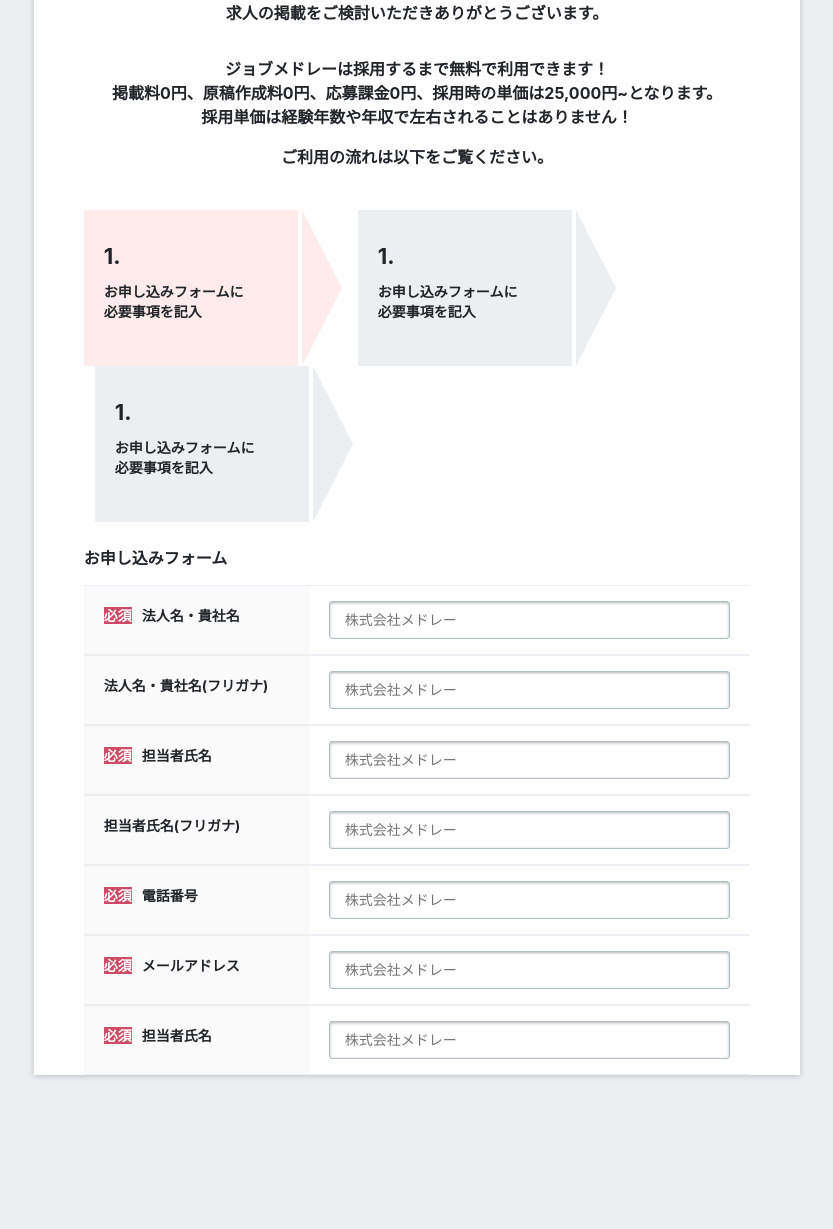
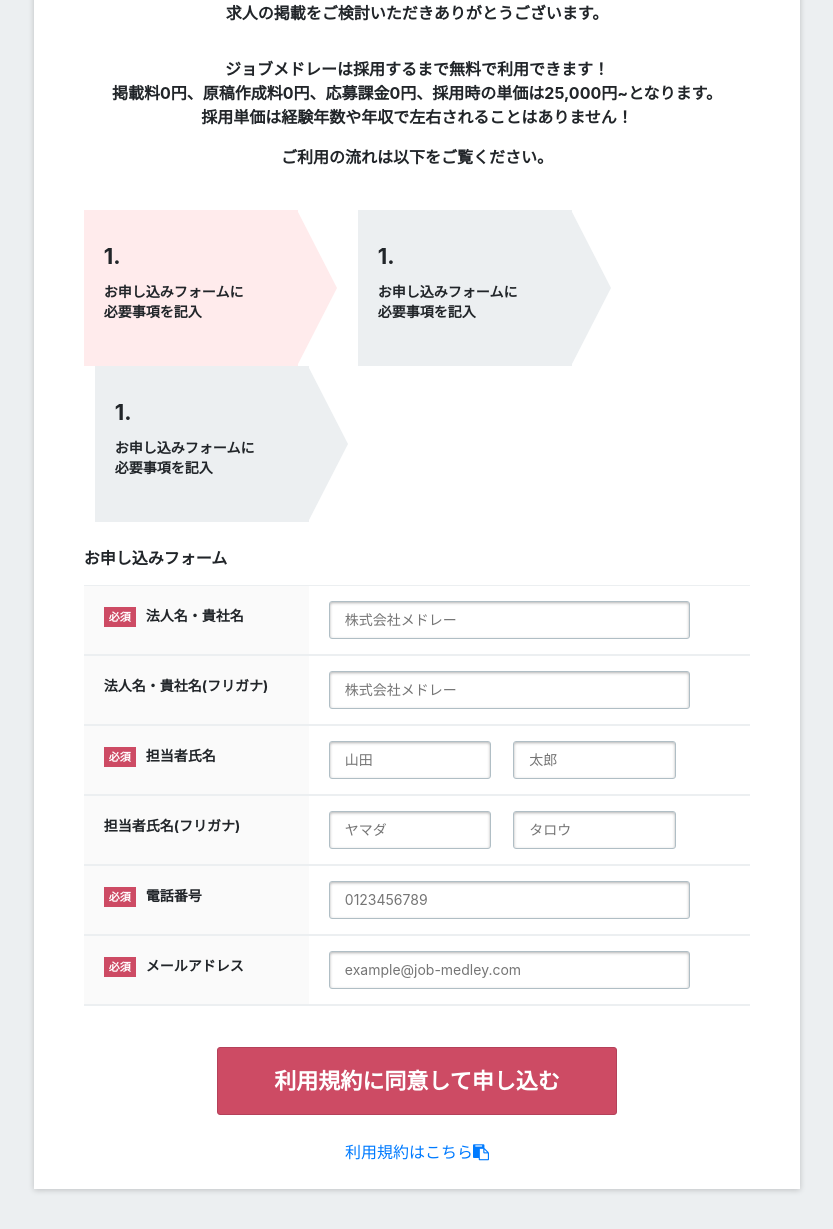
Before and after one commit to seasoftmayzinmarwin/seasoft-mayzin, a PHP site: page /register in a window 1280 px wide. Shown: the part 179-1408 px from the top of the page, without its empty margins (223-1056 px from the left). Before the commit the page ends 1257 px from the top, so only its background shows below. Run offline with PHP 8.4, Linux system fonts and the light colour scheme.

Commit message:
Add Register Page

```diff
--- a/css/style.css
+++ b/css/style.css
@@ -1092,7 +1092,7 @@ iframe
     margin: 0 auto !important;
 }
 .space-pd-20{
-  padding: 20px;
+  padding: 20px !important;;
 }
 .card-font-grey{
    color: #879195;
@@ -1316,6 +1316,7 @@ iframe
   background-color: #ffebec !important;
 }
 .card-flowchart-content{
+    width: 214px;
     background-color: #eceff1;
     display: inline-block;
     height: 156px;
@@ -1323,7 +1324,7 @@ iframe
     padding-top: 30px;
     text-align: left;
     vertical-align: top;
-    width: 214px;
+
 }
 .card-flowchart-head {
     font-size: 22px;
@@ -1337,8 +1338,10 @@ iframe
     line-height: 1.42857;
 }
 .card-flowchart-arrow{
+    position: relative;
     width: 0;
     height: 0;
+    left: -2%;
     border-bottom: 78px solid rgba(0,0,0,0);
     border-left: 40px solid #eceff1;
     border-top: 78px solid rgba(0,0,0,0);
@@ -1399,12 +1402,16 @@ iframe
 .definition-label-red {
     background-color: #cd4b64;
     color: #fff;
+    font-size: 11px;
+    line-height: 1;
+    padding: 3px 5px;
 }
+
 .definition-head-item-left{
       padding: 0 0 0 10px;
 }
 .definition-text-field{
-  width:100%;
+    width: 90%;
    -webkit-box-shadow: 0 1px 3px 0 rgba(0,0,0,.3) inset;
     background-color: #fff;
     border: 1px solid #b0bec5;
@@ -1417,3 +1424,23 @@ iframe
     line-height: normal;
     padding: 0 15px;
 }
+.definition-input-left,.definition-input-right{
+  display: inline-block;
+  width:45%;
+}
+.card-input-br-btm{
+  border-bottom: 1px solid #eceff1;
+}
+.register-btn-group{
+  width:60%;
+  margin:0 auto;
+}
+.register-btn{
+  width:100%;
+  background-color: #cd4b64;
+  background-image: none;
+  border: 1px solid #b4415a;
+  color: #fff;
+  font-size: 22px;
+  line-height: 1.18182;
+}
--- a/register.php
+++ b/register.php
@@ -88,7 +88,12 @@
 															</span>
 														</dt>
 														<dd class="definition-table-body">
-										<input type="text" value="" name="name" class="definition-text-field" placeholder="株式会社メドレー" maxlength="100">
+															<div class="definition-input-left">
+															<input type="text" value="" name="charge_family_name" class="definition-text-field" placeholder="山田" maxlength="20">
+														</div>
+														<div class="definition-input-right">
+															<input type="text" value="" name="charge_first_name" class="definition-text-field" placeholder="太郎" maxlength="20">
+														</div>
 														</dd>
 													</dl>
 												</li>
@@ -100,7 +105,12 @@
 															</span>
 														</dt>
 														<dd class="definition-table-body">
-										<input type="text" value="" name="name" class="definition-text-field" placeholder="株式会社メドレー" maxlength="100">
+															<div class="definition-input-left">
+															<input type="text" value="" name="charge_family_name_kana" class="definition-text-field" placeholder="ヤマダ" maxlength="20">
+														</div>
+														<div class="definition-input-right">
+															<input type="text" value="" name="charge_family_name_kana" class="definition-text-field" placeholder="タロウ" maxlength="20">
+														</div>
 														</dd>
 													</dl>
 												</li>
@@ -115,12 +125,12 @@
 															</span>
 														</dt>
 														<dd class="definition-table-body">
-										<input type="text" value="" name="name" class="definition-text-field" placeholder="株式会社メドレー" maxlength="100">
+															<input type="text" value="" name="name" class="definition-text-field" placeholder="0123456789" maxlength="100">
 														</dd>
 													</dl>
 												</li>
 												<li class="definition-table-item">
-								<dl class="dl-definition-table">
+													<dl class="dl-definition-table card-input-br-btm">
 														<dt class="definition-table-head">
 															<span class="definition-head-item">
 																<span class="definition-label-red">必須
@@ -130,27 +140,22 @@
 															</span>
 														</dt>
 														<dd class="definition-table-body">
-										<input type="text" value="" name="name" class="definition-text-field" placeholder="株式会社メドレー" maxlength="100">
-									</dd>
-								</dl>
-							</li>
-							<li class="definition-table-item">
-								<dl class="dl-definition-table">
-									<dt class="definition-table-head">
-										<span class="definition-head-item">
-											<span class="definition-label-red">必須
-											</span>
-										</span>
-										<span class="definition-head-item definition-head-item-left">担当者氏名
-										</span>
-									</dt>
-									<dd class="definition-table-body">
-										<input type="text" value="" name="name" class="definition-text-field" placeholder="株式会社メドレー" maxlength="100">
+															<input type="text" value="" name="name" class="definition-text-field" placeholder="example@job-medley.com" maxlength="100">
 														</dd>
 													</dl>
 												</li>
 
 											</ul>
+											<div class="space"></div>
+											<div class="register-btn-group text-center">
+												<button type="submit" class="register-btn space-pd-20">利用規約に同意して申し込む</button>
+												<div class="space"></div>
+												<a class="" target="blank" href="/rule">利用規約はこちら<i class="fa fa-clipboard" aria-hidden="true"></i>
+												</a>
+											</div><!-- .register-btn -->
+										</form>
+										<div class="space"></div>
+
 
 										</div><!-- .register-form -->
 
```
Lines whose indentation alone changed are shown as unchanged.
